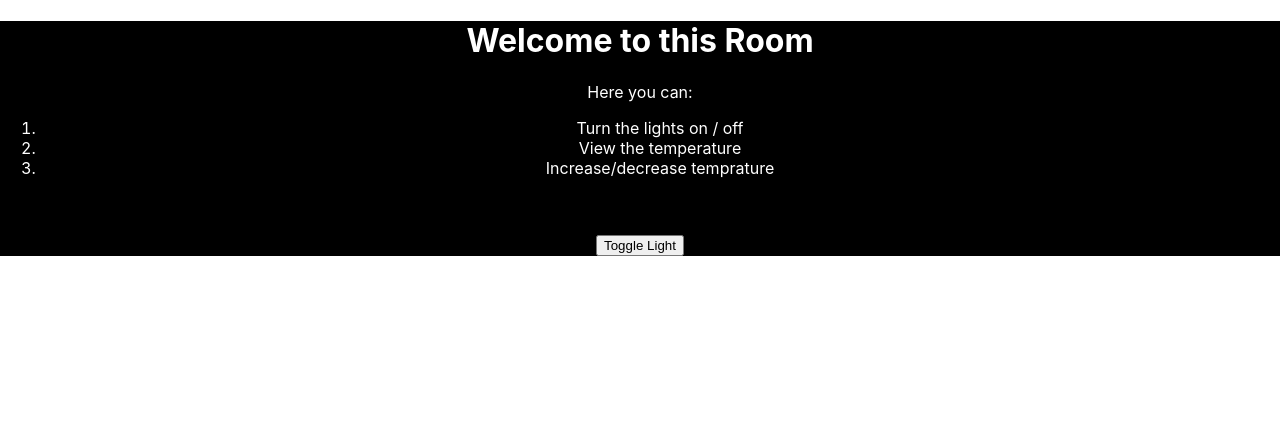
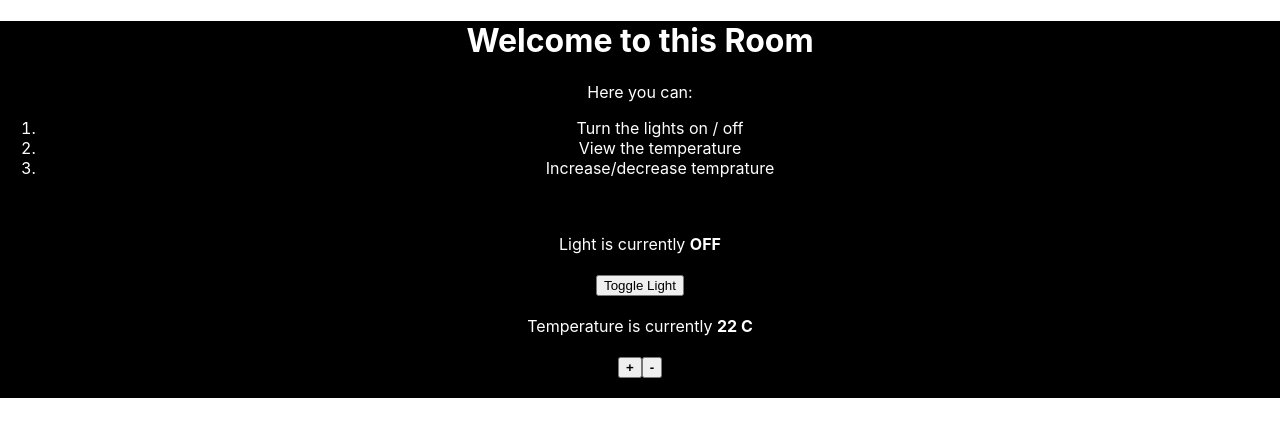
Before and after one commit to samiuzzafar/demo-react-state, a React (Create React App) app: page / in a window 1280 px wide. Shown: the top 436 px of the page. Built offline with nearby package versions, Linux system fonts and the light colour scheme.

Commit message:
Implemented assignment requirements

```diff
--- a/src/Room.css
+++ b/src/Room.css
@@ -5,3 +5,19 @@
     background-color: black;
     color: white;
 }
+
+.lit{
+    text-align: center;
+    height: 100%;
+    width: 100%;
+    background-color: white;
+    color: black;
+}
+
+.dark{
+    text-align: center;
+    height: 100%;
+    width: 100%;
+    background-color: black;
+    color: white;
+}
--- a/src/Room.js
+++ b/src/Room.js
@@ -1,5 +1,5 @@
-import React from 'react';
-//import React, {useState} from 'react';
+//import React from 'react';
+import React, {useState} from 'react';
 import './Room.css';
 
 /*
@@ -15,9 +15,15 @@ status.
 temperature by 1 degree when clicked,
 */
 
+
+
 function Room() {
+
+  let [isLit, setLit] = useState(false);
+  let [currentTemp, setTemp] = useState(22);
+
   return (
-    <div className='room'>
+    <div className={`room ${isLit? "lit": "dark"}`}>
 
         <h1>Welcome to this Room</h1>
         Here you can:
@@ -27,8 +33,15 @@ function Room() {
             <li>Increase/decrease temprature</li>
         </ol>
         <br/><br/>
-
-        <button>Toggle Light</button>
+        Light is currently <b>{isLit? "ON":"OFF"}</b>
+        <br/><br/>
+        <button onClick={()=>setLit(!isLit)}>Toggle Light</button>
+        <br/><br/>
+        Temperature is currently <b>{currentTemp} C</b>
+        <br/><br/>
+        <button onClick={()=> setTemp(++currentTemp)}><b>+</b></button>
+        <button onClick={()=> setTemp(--currentTemp)}><b>-</b></button>
+        <br/><br/>
     </div>
 
   );
```
